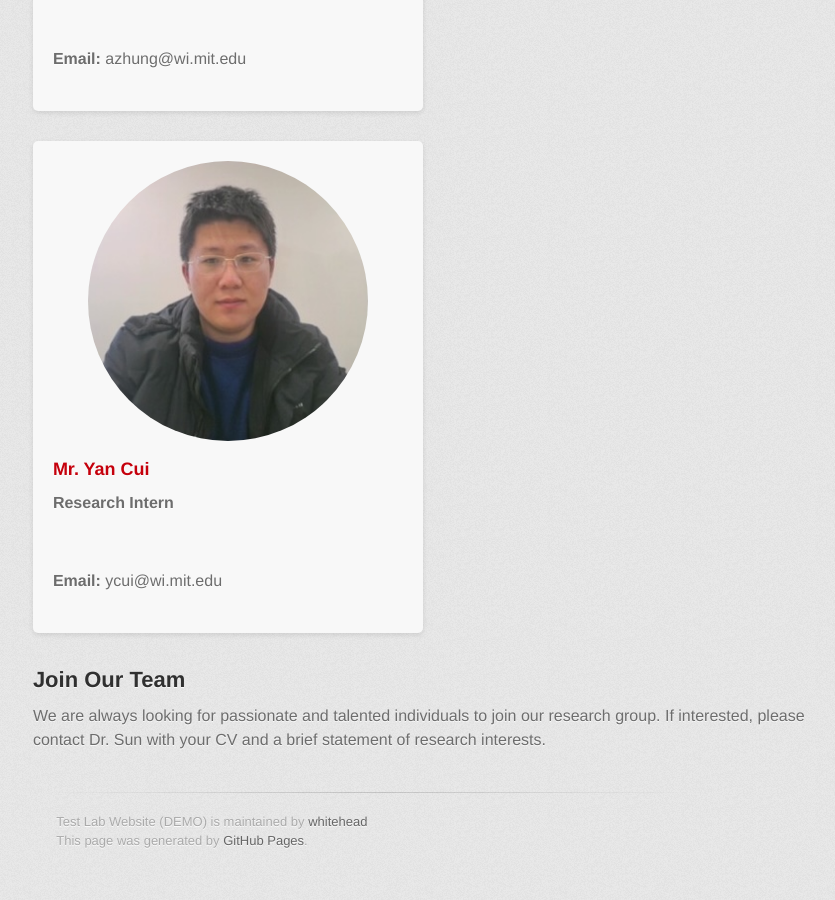
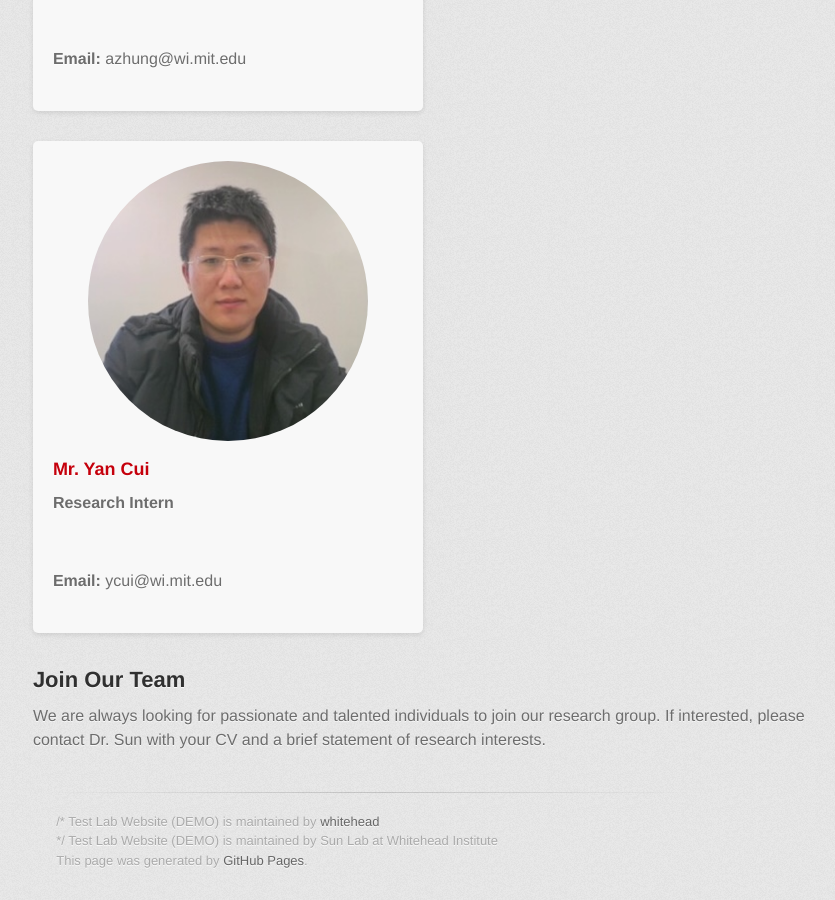
Before and after one commit to whitehead/SunLab, a Jekyll site: the page built from lab-website/team.md, in a window 1280 px wide and 900 px high, scrolled down 2279 px. Shown: the whole window, without its empty margins (186-1021 px from the left). Built offline with Jekyll 4.4.1, drawn with Linux system fonts in a browser that asks for light colours; some web fonts are replaced.

Commit message:
Update default.html

```diff
--- a/_layouts/default.html
+++ b/_layouts/default.html
@@ -49,7 +49,8 @@
 
         <footer>
           {% if site.github.is_project_page %}
-          {{ site.title | default: site.github.repository_name }} is maintained by <a href="{{ site.github.owner_url }}">{{ site.github.owner_name }}</a><br>
+        /*  {{ site.title | default: site.github.repository_name }} is maintained by <a href="{{ site.github.owner_url }}">{{ site.github.owner_name }}</a><br> */
+          {{ site.title | default: site.github.repository_name }} is maintained by Sun Lab at Whitehead Institute</a><br>
           {% endif %}
           This page was generated by <a href="https://pages.github.com">GitHub Pages</a>.
         </footer>
```
